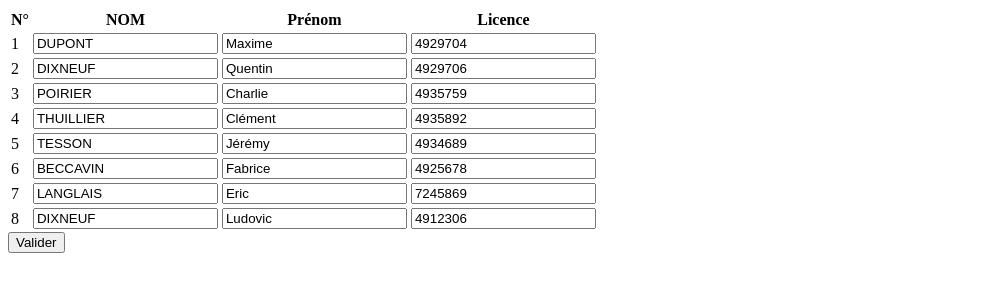
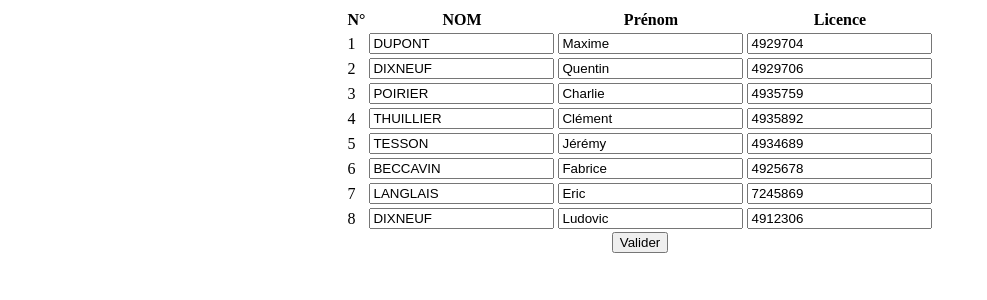
Before and after one commit to max-dupont/tournoi-front, an Angular app: page /registration in a window 1280 px wide. Shown: the top 300 px of the page, without its empty margins (0-987 px from the left). Built offline with nearby package versions, Linux system fonts and the light colour scheme.

Commit message:
registration with flex-box

```diff
--- a/src/app/registration/registration.component.css
+++ b/src/app/registration/registration.component.css
@@ -0,0 +1,7 @@
+.flex {
+    display: flex;
+    justify-content: center;
+    align-items: center;
+    flex-direction: column;
+    margin: auto;
+}
--- a/src/app/registration/registration.component.html
+++ b/src/app/registration/registration.component.html
@@ -1,4 +1,6 @@
 <form (ngSubmit)="registrationPlayers()" [formGroup]="registrationForm">
+    <div class="flex">
+        <div>
             <table>
                 <thead>
                     <tr>
@@ -17,5 +19,9 @@
                     </tr>
                 </tbody>
             </table>
+        </div>
+        <div>
             <button type="submit" [title]="registrationForm.valid ? 'Valider les participants' : 'Veuillez vérifier la saisie des participants'" [disabled]="!registrationForm.valid">Valider</button>
+        </div>
+    </div>
 </form>
```
Lines whose indentation alone changed are shown as unchanged.
